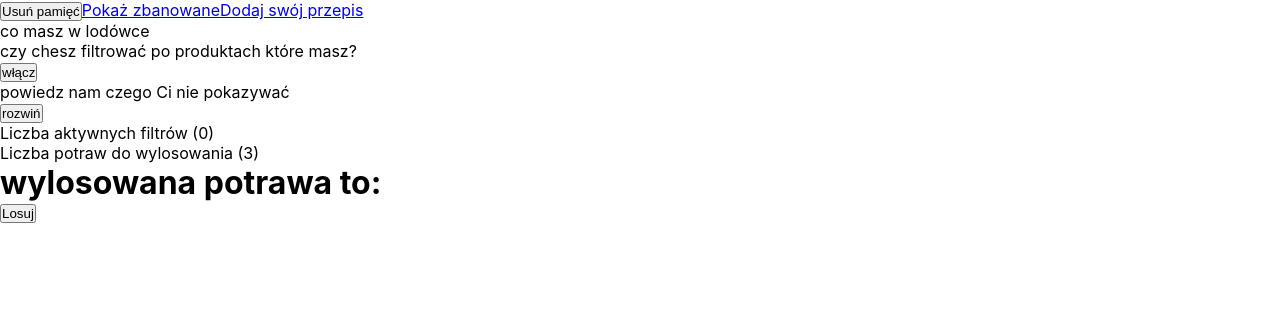
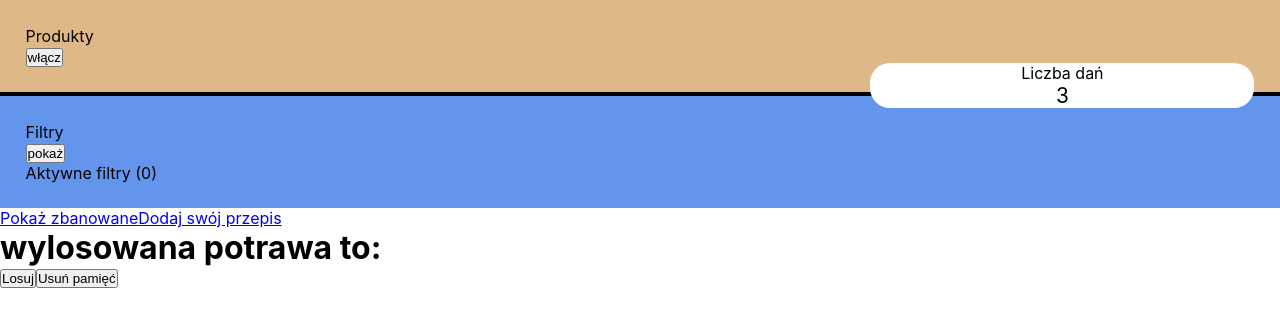
Before and after one commit to atrykp/what-s-for-dinner-react-app, a React (Create React App) app: page / in a window 1280 px wide. Shown: the top 326 px of the page. Built offline with nearby package versions, Linux system fonts and the light colour scheme.

Commit message:
create structure of top navBar

```diff
--- a/src/pages/App.js
+++ b/src/pages/App.js
@@ -200,18 +200,19 @@ function App() {
   };
 
   const dishesCounter = (
-    <p>Liczba potraw do wylosowania ({getDishesArray().length})</p>
+    <p>
+      Liczba dań <span>{getDishesArray().length}</span>
+    </p>
   );
   const mainPageStructure = (
     <>
+      <div className="upperNav">
+        <div className="upperNav__userProducts">{UserProductsSection}</div>
+        <div className="upperNav__counter">{dishesCounter}</div>
+        <div className="upperNav__filters">{fileterSection}</div>
+      </div>
       <NavLink to="/bannedDishes">Pokaż zbanowane</NavLink>
       <NavLink to="/addDish">Dodaj swój przepis</NavLink>
-      <p>co masz w lodówce</p>
-      {UserProductsSection}
-
-      <p>powiedz nam czego Ci nie pokazywać</p>
-      {fileterSection}
-      {dishesCounter}
 
       <h1>wylosowana potrawa to:</h1>
       <DrawnDishList
@@ -228,8 +229,8 @@ function App() {
     <Router>
       <Switch>
         <Route path="/" exact>
+          {mainPageStructure}
           <RemoveStorage />
-          {mainPageStructure}
         </Route>
         <Route path="/bannedDishes">
           <BannedDishes
--- a/src/pages/Dish.js
+++ b/src/pages/Dish.js
@@ -51,7 +51,7 @@ const Dish = (props) => {
         checked={item.isChecked}
         onChange={handleCheck}
       />
-      <span class="checkmark"></span>
+      <span className="checkmark"></span>
     </label>
   ));
   const handleSaveProducts = (e) => {
--- a/src/pages/FileterArr.js
+++ b/src/pages/FileterArr.js
@@ -260,11 +260,12 @@ const FileterArr = ({
 
   return (
     <>
+      <p>Filtry</p>
       <button onClick={showFilterArr}>
-        {filterSection ? "ukryj" : "rozwiń"}
+        {filterSection ? "ukryj" : "pokaż"}
       </button>
       <p>
-        Liczba aktywnych filtrów <span>({activeFilters().length})</span>
+        Aktywne filtry <span>({activeFilters().length})</span>
       </p>
 
       {filterForm}
--- a/src/pages/UserProducts.js
+++ b/src/pages/UserProducts.js
@@ -122,7 +122,7 @@ const UserProducts = ({
 
   return (
     <>
-      <p>czy chesz filtrować po produktach które masz?</p>
+      <p>Produkty</p>
 
       <button onClick={showSection}>{isActive ? "wyłącz" : "włącz"}</button>
 
--- a/src/styles/App.css
+++ b/src/styles/App.css
@@ -1,3 +1,31 @@
+.upperNav {
+  display: grid;
+  position: relative;
+}
+.upperNav__userProducts {
+  background-color: burlywood;
+  border-bottom: 2px solid black;
+  padding: 2%;
+}
+.upperNav__filters {
+  border-top: 2px solid black;
+  background-color: cornflowerblue;
+  padding: 2%;
+}
+.upperNav__counter {
+  position: absolute;
+  right: 2%;
+  top: 30%;
+  width: 30%;
+  background-color: white;
+  text-align: center;
+  border-radius: 20px;
+}
+.upperNav__counter span {
+  font-size: 1.3rem;
+  display: block;
+}
+
 .activeFilter {
   background-color: green;
 }
--- a/src/styles/Dish.css
+++ b/src/styles/Dish.css
@@ -1,6 +1,6 @@
 .selectedDish {
   min-height: 100vh;
-  background: linear-gradient(rgba(0, 0, 0, 0.4), rgba(0, 0, 0, 0.4)),
+  background: linear-gradient(rgba(37, 37, 37, 0.4), rgba(41, 41, 41, 0.4)),
     url(../images/ingre.jpg);
   background-size: cover;
   color: white;
```
Also changed, not shown: 1 other file (tests, documents, lock files or other folders).
